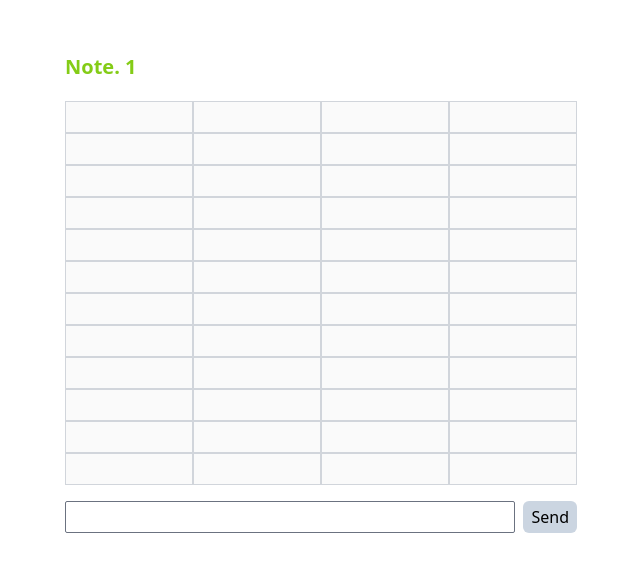
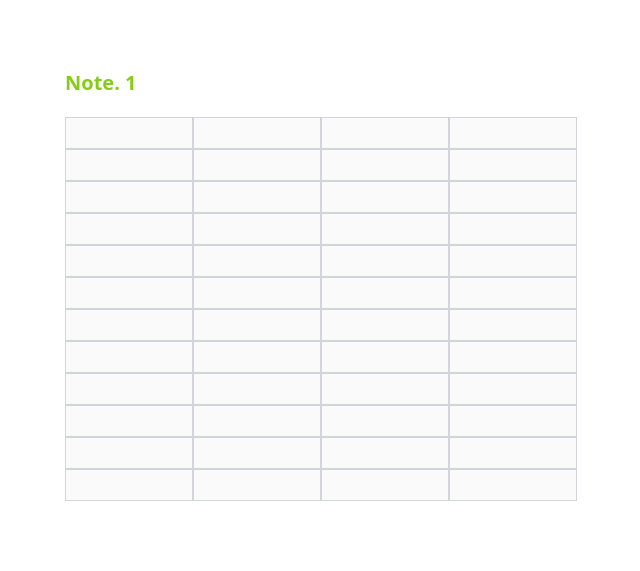
Before and after one commit to knock-version-1-0/frontend, a Next.js app: page /note/1 in a window 1280 px wide. Shown: the part 109-680 px from the top of the page, without its empty margins (319-959 px from the left). Built offline with nearby package versions, Linux system fonts and the light colour scheme.

Commit message:
Feat: Keyword마다 input 부여하기

```diff
--- a/pages/note/[noteId].tsx
+++ b/pages/note/[noteId].tsx
@@ -1,4 +1,4 @@
-import React from "react"
+import {useState, useEffect, useCallback, useRef} from "react"
 import { NextPage } from "next"
 import { useRouter } from "next/router"
 import { COR_NUM, ROW_NUM } from "@/constants/note.constant"
@@ -8,35 +8,19 @@ const Note: NextPage = () => {
   const router = useRouter()
   const noteId = router.query.noteId as string
 
-  const [text, setText] = React.useState<string>('')
-  const [keywords, setKeywords] = React.useState<string[]>(
+  const [cursor, setCursor] = useState<number|null>(null)
+
+  const [keywords, setKeywords] = useState<string[]>(
     [...Array(COR_NUM * ROW_NUM)].map(() => '')
   )
 
-  React.useEffect(() => {
-    setText("")
-  }, [keywords])
-
-  const handleChange = (e: React.ChangeEvent<HTMLInputElement>) => {
-    setText(e.target.value);
-  }
-
-  const handleSubmit = (e: React.FormEvent<HTMLFormElement>) => {
-    e.preventDefault()
-    const index = keywords.findIndex(str => str === '')
-
+  const handleSubmit = useCallback((index: number, text: string) => {
     if (index >= 0) {
       const cp = [...keywords]
       cp[index] = text
       setKeywords(cp)
     }
-  }
-
-  const removekeyword = (index: number) => {
-    const cp = [...keywords]
-    cp[index] = ''
-    setKeywords(cp)
-  }
+  }, [keywords])
 
   return (
     <div className="flex flex-col justify-center h-screen mb-24">
@@ -44,33 +28,61 @@ const Note: NextPage = () => {
         <h1 className="text-xl font-bold text-lime-500 py-1">Note. {noteId}</h1>
         <div className={`grid grid-cols-4 grid-rows-8 my-4`}>
           {
-            keywords.map((keyword, index: number) => (
+            keywords.map((_, index: number) => (
               <Keyword
-                inputValue={keyword}
                 key={index}
-                onClick={() => { removekeyword(index) }}
+                index={index}
+                onSubmit={handleSubmit}
+                cursor={cursor}
               ></Keyword>
             ))
           }
         </div>
-        <form className="flex flex-row w-full justify-between space-x-2" onSubmit={handleSubmit}>
-          <input className="relative w-full border border-gray-500 rounded-sm outline-none px-1.5" type="text" value={text} onChange={handleChange}/>
-          <button className="px-2 py-1 bg-slate-300 rounded-md" type="submit">
-            Send
-          </button>
-        </form>
       </div>
     </div>
   )
 }
 
-const Keyword = (props: {inputValue: string; onClick: () => void}) => {
+interface KeywordProps {
+  index: number;
+  cursor: number|null;
+  onSubmit: (index: number, text: string) => void;
+}
+
+const Keyword = (props: KeywordProps) => {
+  const {index, cursor} = props;
+  const [text, setText] = useState<string>('')
+  const [focused, setFocused] = useState<Boolean>(index===cursor)
+
+  const inputRef = useRef<null|HTMLInputElement>(null);
+
+  useEffect(() => {
+    if (inputRef.current !== null) {
+      if (focused) {
+        inputRef.current.focus();
+      }
+      else {
+        inputRef.current.blur();
+      }
+    }
+  })
+
   return (
-    <div className={`w-32 h-8 px-1.5 bg-zinc-50 border border-gray-${props.inputValue ? 500 : 300} text-center cursor-pointer`}
-      onClick={props.onClick}
-    >
-      <p className="truncate text-md">{props.inputValue}</p>
-    </div>
+    <input className={`w-32 h-8 px-1.5 bg-zinc-50 border border-gray-${text ? 500 : 300} text-center`}
+      type="text" value={text}
+      onKeyDown={(e: React.KeyboardEvent) => {
+        if (e.key === 'Enter'){
+          props.onSubmit(index, text)
+          setFocused(false)
+        }
+      }}
+      onChange={(e: React.ChangeEvent<HTMLInputElement>) => {
+        const text = e.target.value
+        setText(text)
+      }}
+      ref={inputRef}
+      onClick={() => {setFocused(true)}}
+    ></input>
   )
 }
 
```
